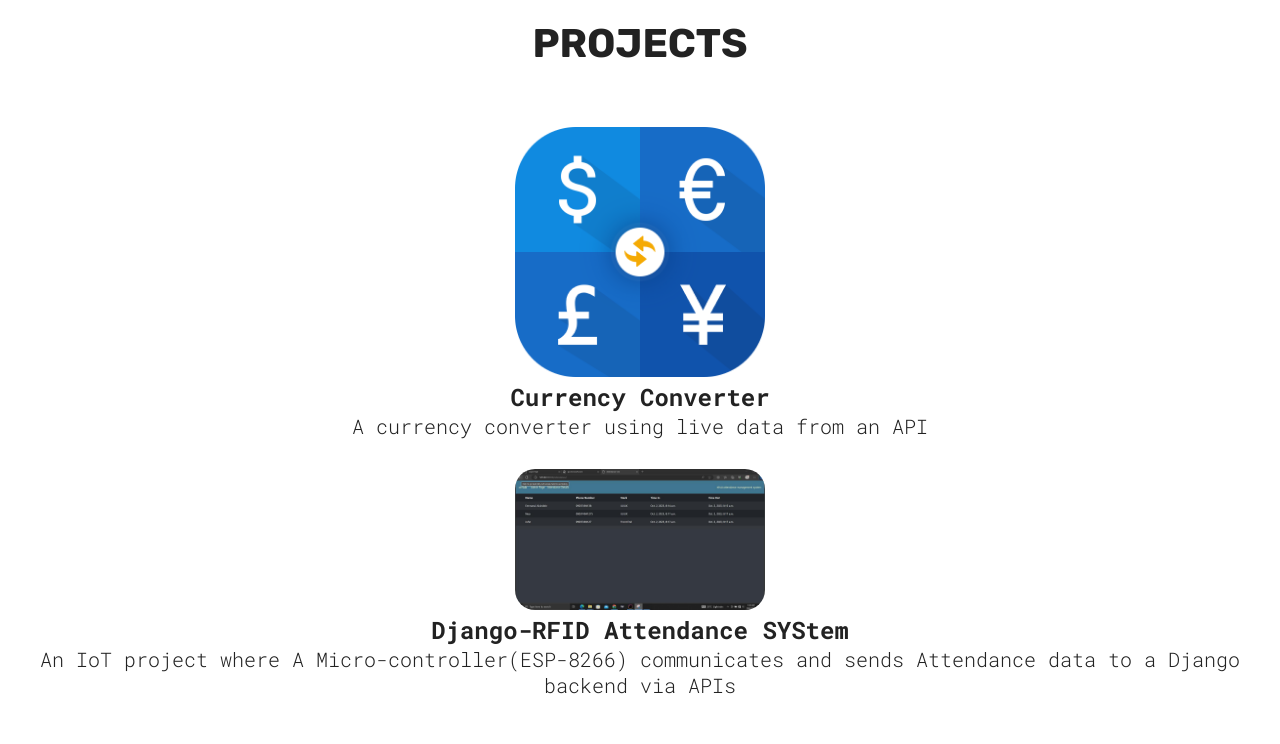
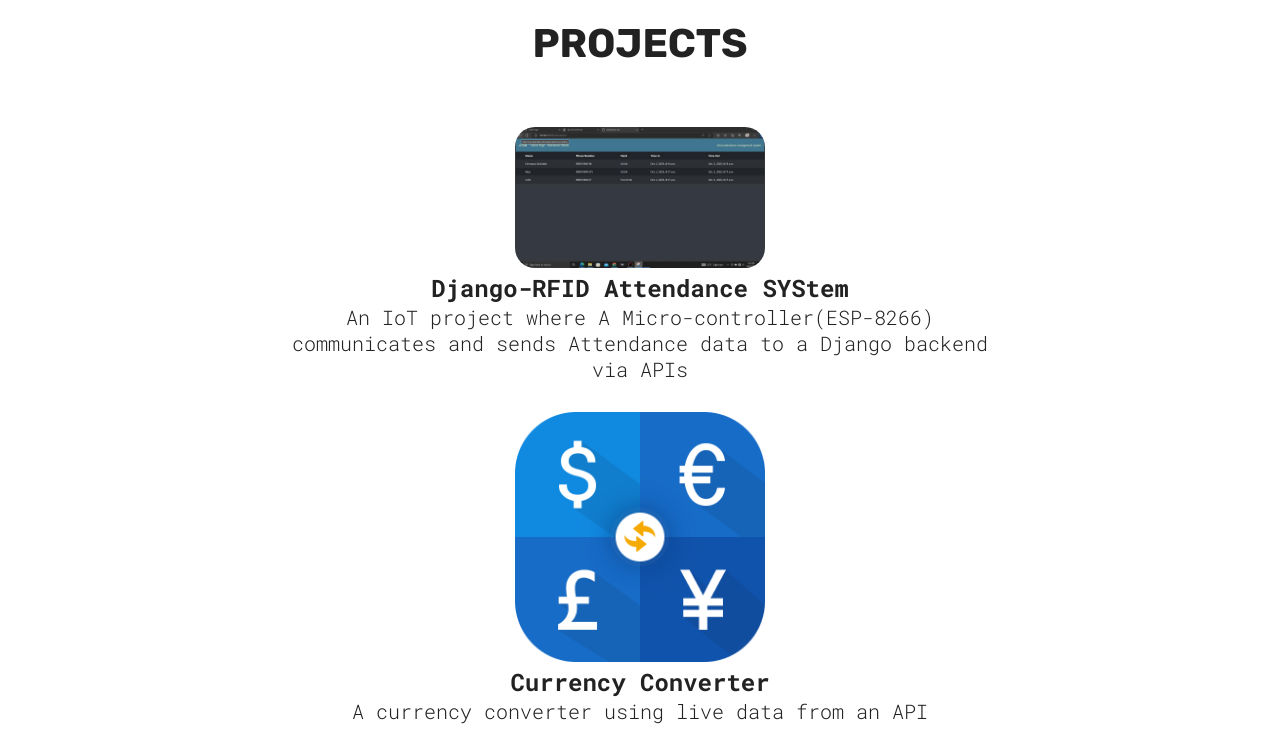
Before and after one commit to neoscar10/portfolio, a React (Vite) app: page / in a window 1280 px wide. Shown: the part 880-1624 px from the top of the page. Built offline with nearby package versions, Linux system fonts and the light colour scheme.

Commit message:
edited style in projects

```diff
--- a/src/components/Projects/Projects.jsx
+++ b/src/components/Projects/Projects.jsx
@@ -14,16 +14,16 @@
      <div className={styles.projectsContainer}>
 
         <ProjectCard
+          src={attendanceSyst}
+          link="https://github.com/neoscar10/Django-RFID-based-attendance-system"
+          h3="Django-RFID Attendance SYStem"
+          p="An IoT project where A Micro-controller(ESP-8266) communicates and sends Attendance data to a Django backend via APIs"
+        />
+        <ProjectCard
           src={currencyConverter}
           link="https://github.com/neoscar10/Currency-converter-with-Nodejs"
           h3="Currency Converter"
           p="A currency converter using live data from an API"
-        />
-        <ProjectCard
-          src={attendanceSyst}
-          link="https://github.com/neoscar10/Django-RFID-based-attendance-system"
-          h3="Django-RFID Attendance SYStem"
-          p="An IoT project where A Micro-controller(ESP-8266) communicates and sends Attendance data to a Django backend via APIs"
         />
         <ProjectCard
           src={simonGame}
--- a/src/components/Projects/ProjectsStyles.module.css
+++ b/src/components/Projects/ProjectsStyles.module.css
@@ -2,6 +2,8 @@
     display: flex;
     flex-direction: column;
     text-align: center;
+    padding-left: 20%;
+    padding-right: 20%;
 
     img {
       max-width: 250px;
```
